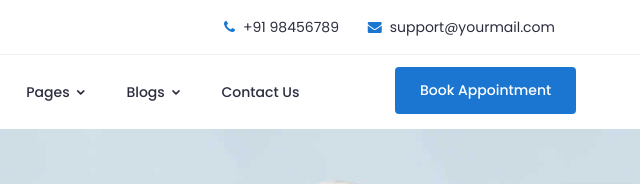
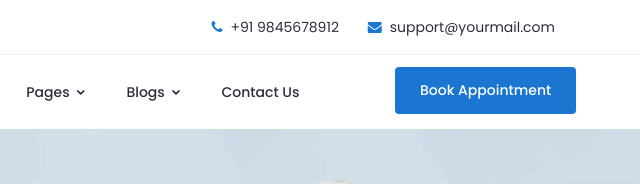
Before and after one commit to syedabdulr07/code_medlife, a plain HTML site: page index.html in a window 1280 px wide. Shown: the top 184 px of the page, 640-1280 px from the left. Drawn offline with Linux system fonts and the light colour scheme; a script that the page names is missing.

Commit message:
ph 98456789

```diff
--- a/index.html
+++ b/index.html
@@ -96,7 +96,7 @@
 						<div class="col-lg-6 col-md-7 col-12">
 							<!-- Top Contact -->
 							<ul class="top-contact">
-								<li><i class="fa fa-phone"></i>+91 98456789</li>
+								<li><i class="fa fa-phone"></i>+91 9845678912</li>
 								<li><i class="fa fa-envelope"></i><a href="mailto:support@yourmail.com">support@yourmail.com</a></li>
 							</ul>
 							<!-- End Top Contact -->
```
